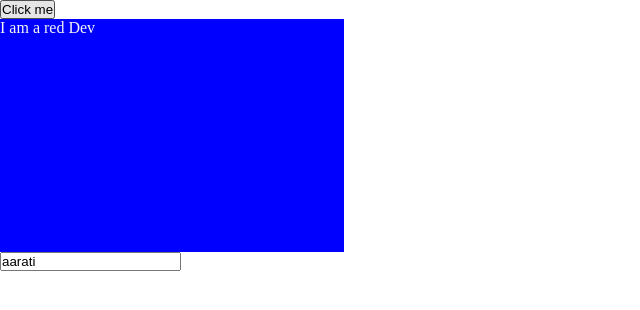
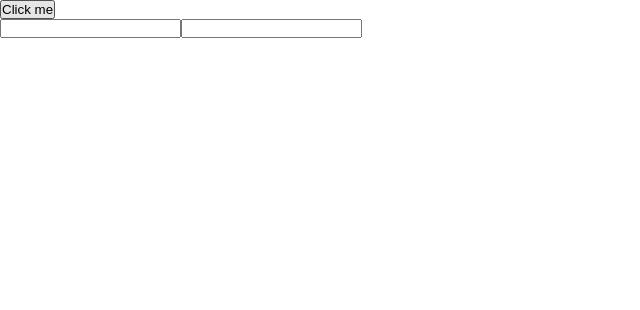
Before and after one commit to aarati01/FetchApiUsingReact, a React (Vite) app: page / in a window 1280 px wide. Shown: the top 310 px of the page, without its empty margins (0-640 px from the left). Built offline with nearby package versions, Linux system fonts and the light colour scheme.

Commit message:
form input is taken

```diff
--- a/src/assets/components/EventHandling.jsx
+++ b/src/assets/components/EventHandling.jsx
@@ -2,16 +2,19 @@ import { useState } from "react"
 
 // import { useState } from "react"
   function EventHandling(){
-    const [name,setname]=useState("aarati");
+    // const [name,setname]=useState("aarati");
+  const [Form, setForm] = useState({});
 
 const EventHandling2 = () => {
     alert("Hey I am clicked!!")
 }
-const handleMouseOver=()=>{
-    alert ("Hey I am a mouse Over")
-}
+// const handleMouseOver=()=>{
+//     alert ("Hey I am a mouse Over")
+// }
 const handleChnage=(e)=>{
-  setname(e.target.value)
+  // setName(e.target.value)
+  setForm({...Form,[e.target.name]:e.target.value})
+  console.log(Form)
 }
 
   return (
@@ -19,10 +22,12 @@ const handleChnage=(e)=>{
     <div className="button">
         <button onClick={EventHandling2}>Click me</button>
     </div>
-    <div className="red" onMouseOver={handleMouseOver}>
+    {/* <div className="red" onMouseOver={handleMouseOver}>
         I am a red Dev
-    </div>
-    <input type="text" value={name} onChange={handleChnage}/>
+    </div> */}
+    <input type="text" name="email" value={Form.email?Form.email:""} onChange={handleChnage}/>
+    <input type="text"  name="phone"value={Form.phone?Form.phone:""} onChange={handleChnage}/>
+
     </>
   )
 
```
